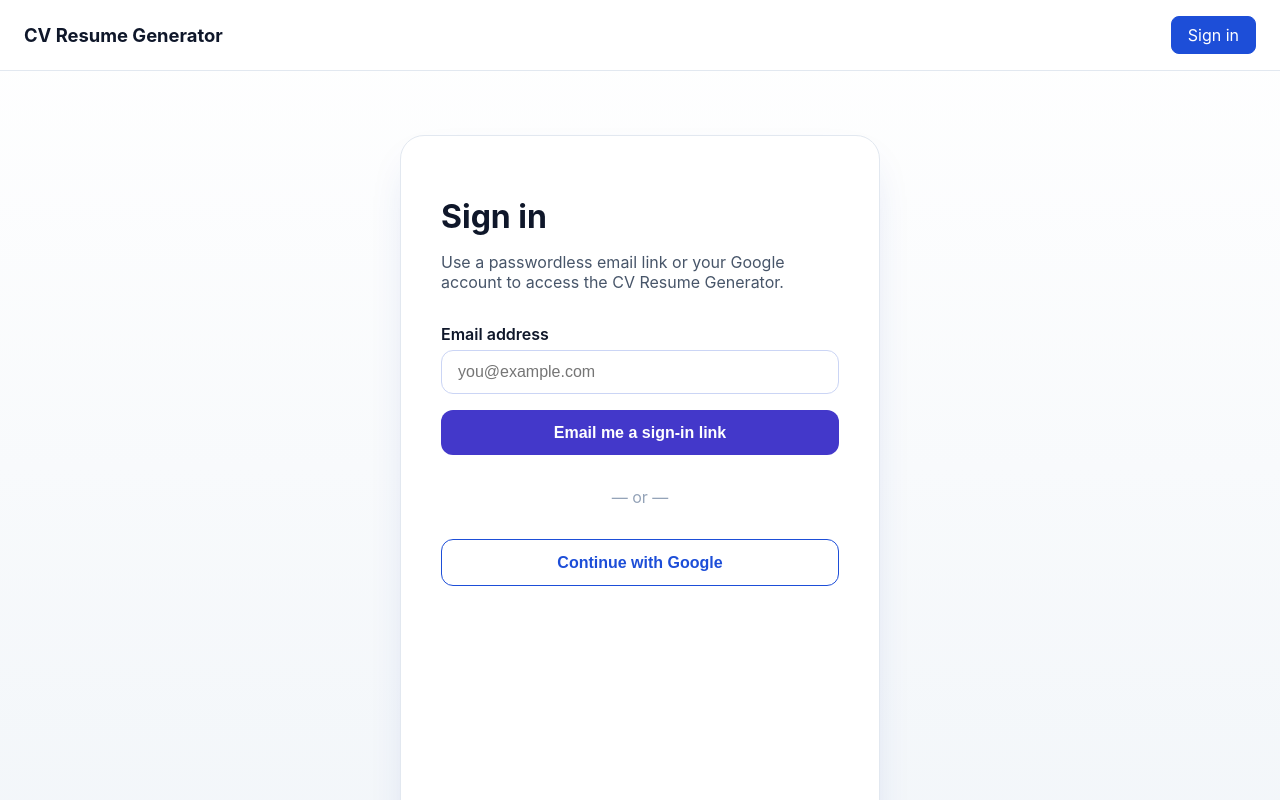
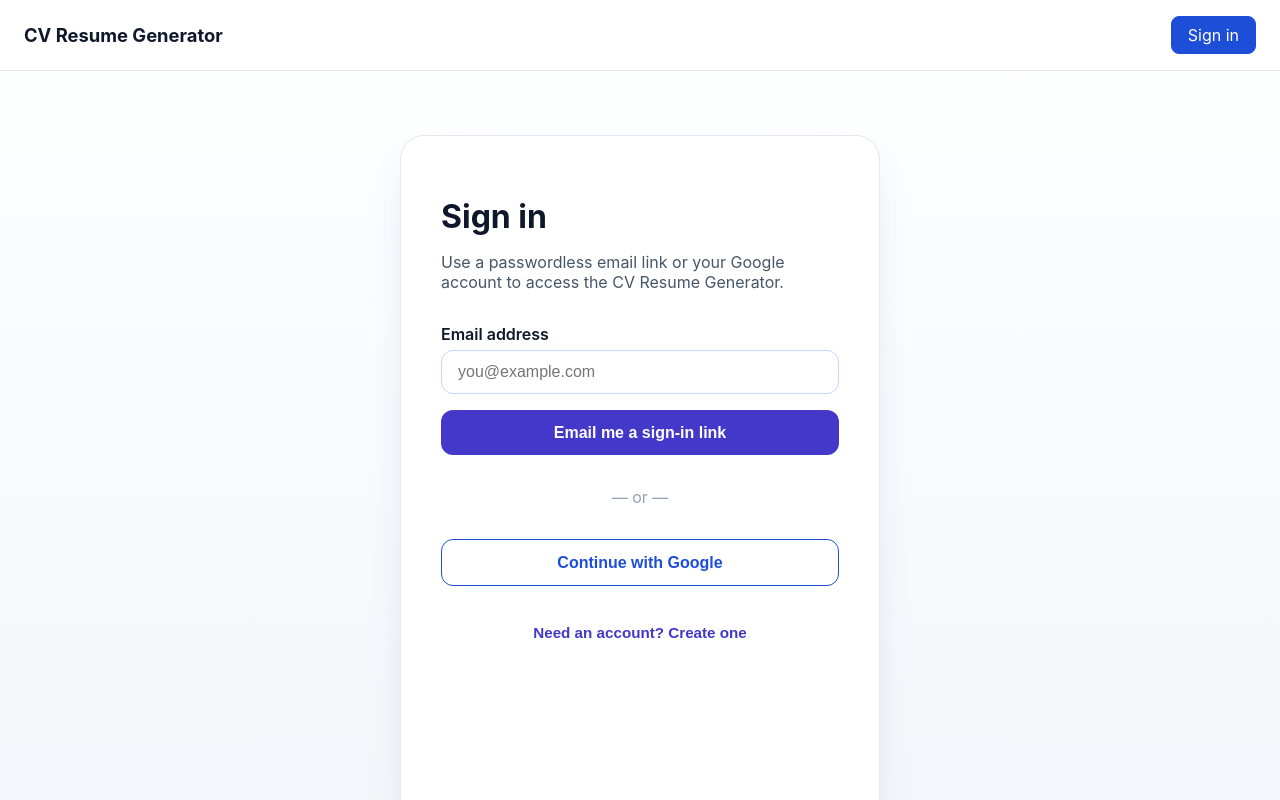
Before and after one commit to kartheeshs/cv_resume_generator, a Next.js app: page /login in a window 1280 px wide. Shown: the top 800 px of the page. Built offline with nearby package versions, Linux system fonts and the light colour scheme; no server answers.

Commit message:
feat: add signup mode to email auth flow

```diff
--- a/src/app/(auth)/login/page.tsx
+++ b/src/app/(auth)/login/page.tsx
@@ -3,6 +3,8 @@
 import { FormEvent, useEffect, useState } from 'react';
 import { useAuth } from '@/hooks/useAuth';
 import { useRouter } from 'next/navigation';
+
+type AuthMode = 'signin' | 'signup';
 
 export default function LoginPage() {
   const { sendEmailLink, signInWithGoogle, user } = useAuth();
@@ -10,13 +12,21 @@ export default function LoginPage() {
   const [email, setEmail] = useState('');
   const [status, setStatus] = useState<string | null>(null);
   const [sending, setSending] = useState(false);
+  const [mode, setMode] = useState<AuthMode>('signin');
 
   const handleSubmit = async (event: FormEvent<HTMLFormElement>) => {
     event.preventDefault();
     setSending(true);
     try {
       await sendEmailLink(email);
-      setStatus('Check your inbox for a secure sign-in link.');
+      const confirmationText =
+        mode === 'signup'
+          ? 'Check your inbox to confirm your new account.'
+          : 'Check your inbox for a secure sign-in link.';
+      if (typeof window !== 'undefined') {
+        window.localStorage.setItem('authFlowMode', mode);
+      }
+      setStatus(confirmationText);
     } catch (error) {
       console.error(error);
       setStatus('Unable to send sign-in email. Please try again.');
@@ -28,6 +38,9 @@ export default function LoginPage() {
   const handleGoogle = async () => {
     try {
       await signInWithGoogle();
+      if (typeof window !== 'undefined') {
+        window.localStorage.removeItem('authFlowMode');
+      }
       router.push('/dashboard');
     } catch (error) {
       console.error(error);
@@ -53,9 +66,13 @@ export default function LoginPage() {
         border: '1px solid #e2e8f0',
       }}
     >
-      <h1 style={{ fontSize: '2rem', marginBottom: '0.5rem' }}>Sign in</h1>
+      <h1 style={{ fontSize: '2rem', marginBottom: '0.5rem' }}>
+        {mode === 'signin' ? 'Sign in' : 'Create your account'}
+      </h1>
       <p style={{ marginBottom: '2rem', color: '#475569' }}>
-        Use a passwordless email link or your Google account to access the CV Resume Generator.
+        {mode === 'signin'
+          ? 'Use a passwordless email link or your Google account to access the CV Resume Generator.'
+          : 'We will send you a secure email link to finish creating your account. You can also continue with Google.'}
       </p>
       <form onSubmit={handleSubmit} style={{ display: 'grid', gap: '1rem' }}>
         <label style={{ display: 'grid', gap: '0.35rem' }}>
@@ -87,7 +104,11 @@ export default function LoginPage() {
             fontSize: '1rem',
           }}
         >
-          {sending ? 'Sending...' : 'Email me a sign-in link'}
+          {sending
+            ? 'Sending...'
+            : mode === 'signin'
+            ? 'Email me a sign-in link'
+            : 'Email me a sign-up link'}
         </button>
       </form>
       <div
@@ -114,6 +135,29 @@ export default function LoginPage() {
       >
         Continue with Google
       </button>
+      <button
+        type="button"
+        onClick={() => {
+          const nextMode: AuthMode = mode === 'signin' ? 'signup' : 'signin';
+          setMode(nextMode);
+          setStatus(null);
+        }}
+        style={{
+          marginTop: '1.5rem',
+          width: '100%',
+          padding: '0.85rem 1.25rem',
+          borderRadius: '0.75rem',
+          border: 'none',
+          background: 'transparent',
+          color: '#4338ca',
+          fontWeight: 600,
+          fontSize: '0.95rem',
+        }}
+      >
+        {mode === 'signin'
+          ? "Need an account? Create one"
+          : 'Already have an account? Sign in'}
+      </button>
       {status && (
         <p style={{ marginTop: '1.5rem', color: '#1d4ed8' }}>{status}</p>
       )}
```
Also changed, not shown: src/app/(auth)/callback/page.tsx (+7 -0 lines).
